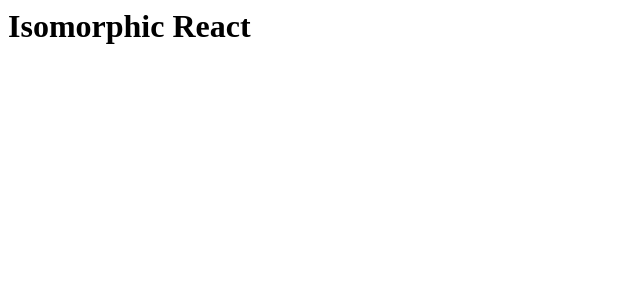
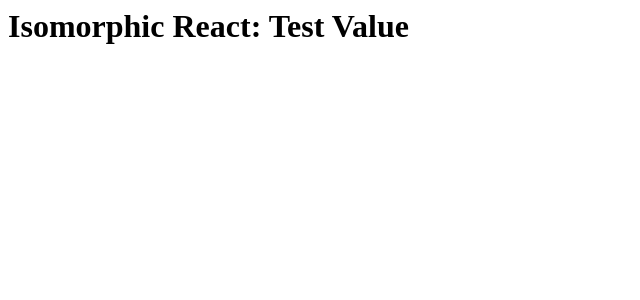
Before and after one commit to kwiecien/pluralsight-isomorphic-react, a React app: page / in a window 1280 px wide. Shown: the top 300 px of the page, without its empty margins (0-640 px from the left). Built offline with nearby package versions, Linux system fonts and the light colour scheme.

Commit message:
6: implement Redux & React-redux

```diff
--- a/package.json
+++ b/package.json
@@ -30,6 +30,7 @@
     "express": "^4.16.1",
     "express-yields": "^1.1.1",
     "fs-extra": "^4.0.2",
+    "lodash": "^4.17.4",
     "optimist": "^0.6.1",
     "react": "^16.0.0",
     "react-dom": "^16.0.0",
--- a/src/App.jsx
+++ b/src/App.jsx
@@ -1,12 +1,18 @@
 import React from 'react';
 import {connect} from 'react-redux'
 
-const AppDisplay = () => (
+const AppDisplay = ({test}) => (
     <div>
         <h1>
-            Isomorphic React
+            Isomorphic React: {test}
         </h1>
     </div>
 );
 
-export default AppDisplay;
+const mapStateToProps = (state, ownProps) => {
+    return {
+        ...state
+    };
+};
+
+export default connect(mapStateToProps)(AppDisplay);
--- /dev/null
+++ b/src/getStore.js
@@ -0,0 +1,8 @@
+import {createStore} from 'redux';
+import {identity} from 'lodash';
+
+export default function (defaultState = {
+    test: "Test Value"
+}) {
+    return createStore(identity, defaultState);
+}
--- a/src/index.jsx
+++ b/src/index.jsx
@@ -1,10 +1,15 @@
 import App from './App';
 import React from 'react';
 import ReactDOM from 'react-dom';
+import getStore from './getStore';
+import {Provider} from 'react-redux';
 
+const store = getStore();
 const render = (_App) => {
     ReactDOM.render(
-        <_App />,
+        <Provider store={store}>
+            <_App />
+        </Provider>,
         document.getElementById('AppContainer'));
 };
 
```
Also changed, not shown: 1 other file (tests, documents, lock files or other folders).
